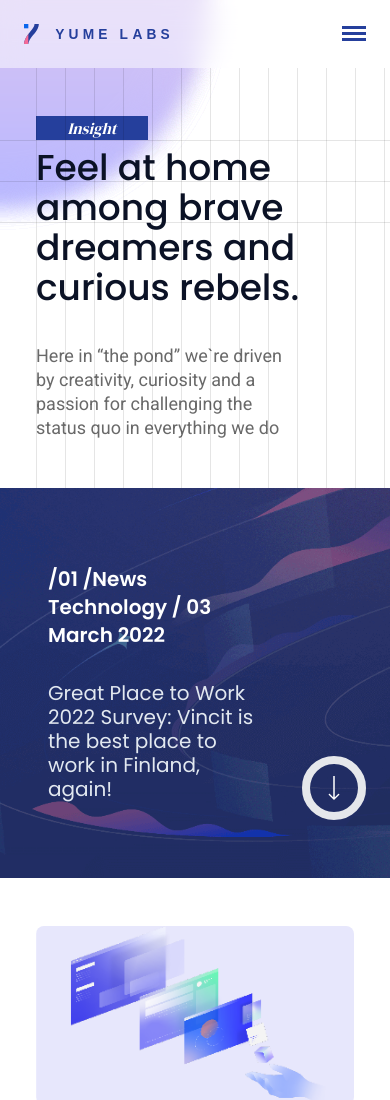
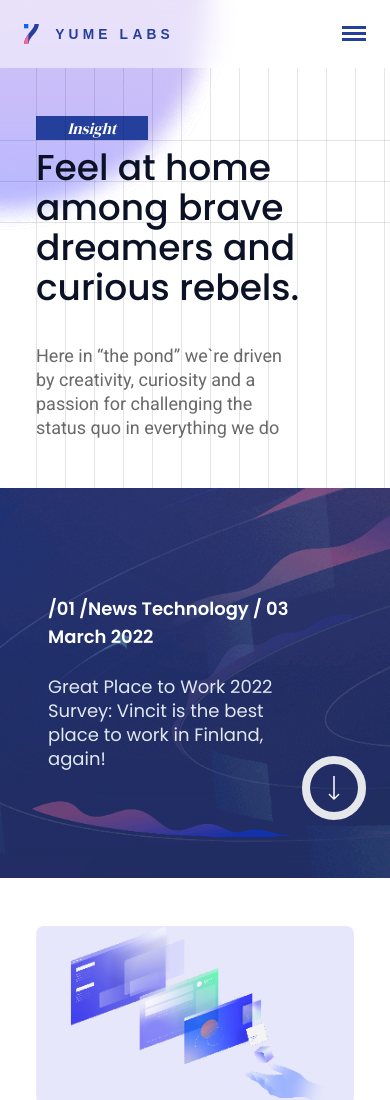
Before and after one commit to primathonacademy/april-batch-live-project, a React (Vite) app: page /insights in a window 390 px wide. Shown: the top 1100 px of the page. Built offline with nearby package versions, Linux system fonts and the light colour scheme; a web font is replaced by a local one.

Commit message:
[Feature] : Few compilation resolved

```diff
--- a/src/pages/insight/index.jsx
+++ b/src/pages/insight/index.jsx
@@ -57,12 +57,12 @@ const Insights = () => {
                 <div className="sm:px-9 md:px-16 lg:px-20 xl:px-28 2xl:px-36 md:pb-16 lg:pb-20 xl:pb-28 2xl:pb-32">
                     <div
                         style={{ backgroundImage: `url(${theArtPosterImage})` }}
-                        className="aspect-square sm:aspect-[3/2] sm:rounded-lg lg:rounded-xl 2xl:rounded-2xl md:aspect-[2/1] xl:aspect-[3/1] bg-cover object-fit bg-center bg-no-repeat">
-                        <div className="flex flex-col justify-center gap-8 sm:gap-4 w-4/5 sm:w-2/3 lg:w-180 h-full items-start p-12 md:pl-20 lg:pl-28 xl:pl-36 font-poppins">
-                            <span className="text-white text-xl lg:text-2xl font-semibold">
+                        className="aspect-square sm:aspect-[3/2] sm:rounded-lg lg:rounded-xl 2xl:rounded-2xl md:aspect-[2/1] lg:aspect-[5/2] xl:aspect-[3/1] bg-cover object-fit bg-center bg-no-repeat">
+                        <div className="flex flex-col justify-center gap-6 sm:gap-4 w-11/12 sm:w-2/3 lg:w-180 h-full items-start p-12 md:pl-20 lg:pl-28 xl:pl-36 font-poppins">
+                            <span className="text-white text-lg lg:text-2xl font-semibold">
                                 /01 /News Technology / 03 March 2022
                             </span>
-                            <p className="text-slate-200 text-xl lg:text-2xl leading-6">
+                            <p className="text-slate-200 text-lg lg:text-2xl leading-6">
                                 Great Place to Work 2022 Survey: Vincit is the best place to work in Finland, again!
                             </p>
                         </div>
```
